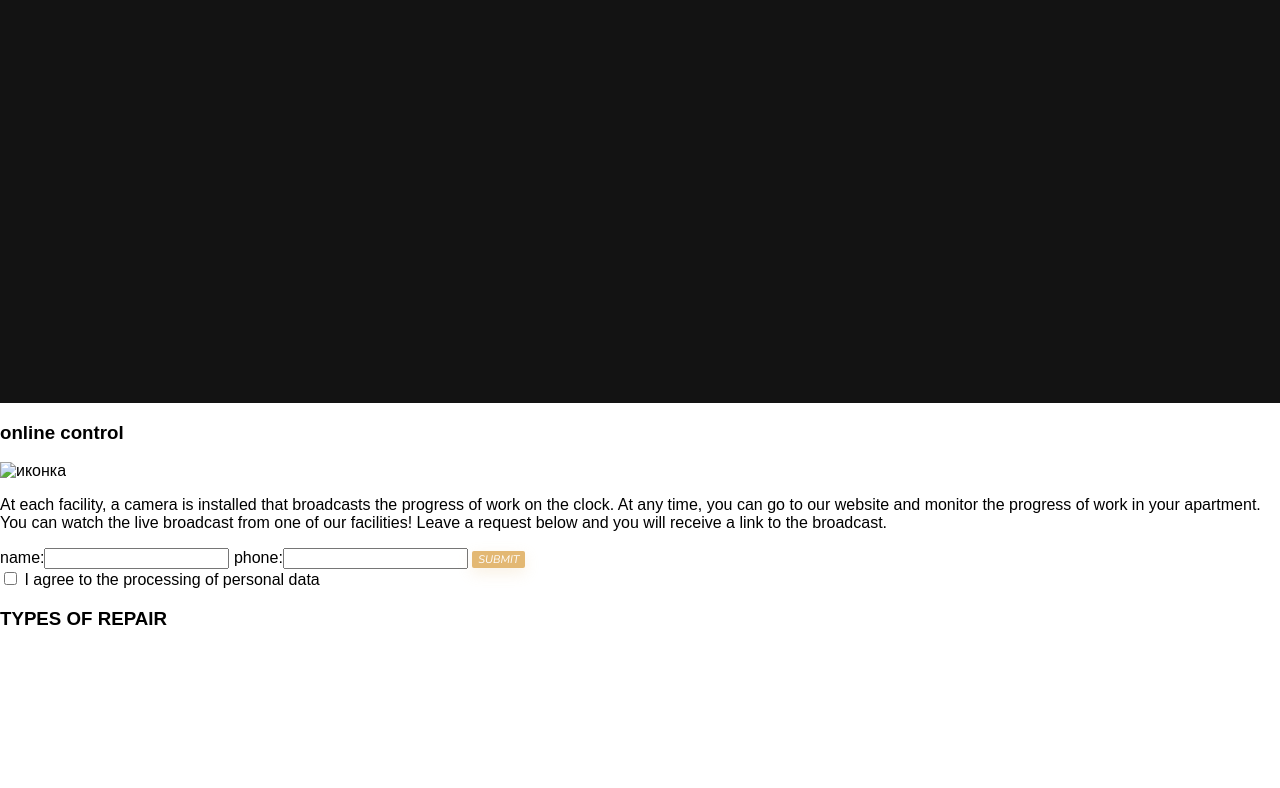
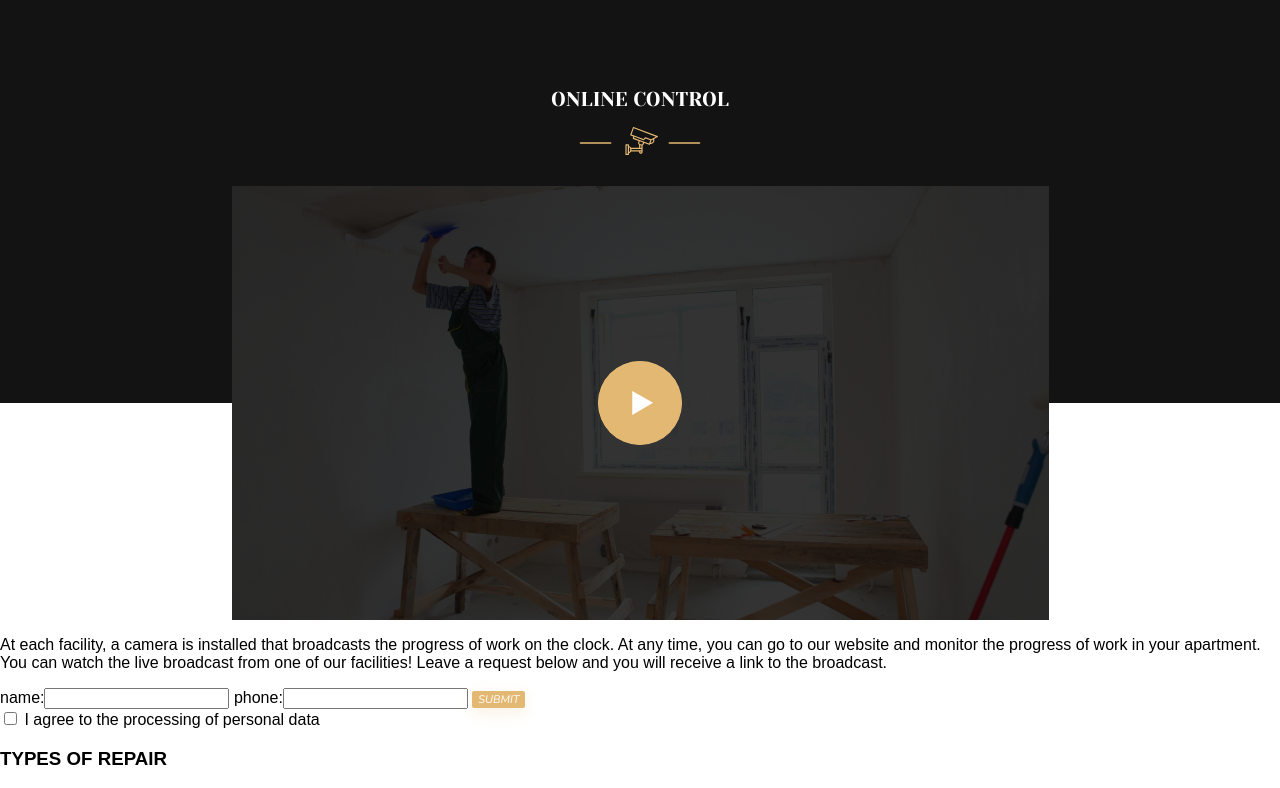
Before and after one commit to rudakov17/css-practice, a plain HTML site: page index.html in a window 1280 px wide. Shown: the part 1461-2249 px from the top of the page. Before the commit the page ends 2110 px from the top, so only its background shows below. Drawn offline with Linux system fonts and the light colour scheme.

Commit message:
секция с видео
надеюсь когда то я буду делать это быстрее((

```diff
--- a/index.html
+++ b/index.html
@@ -160,9 +160,21 @@
           </div>
         </div>
       </section>
+      <section id="online-control-section">
+        <div class="container-online-control" id="container-for-video">
+          <h3 class="online-control-title">online control</h3>
+          <img
+            src="images/camera.svg"
+            id="camera-icon"
+            alt="иконка"
+            height="28px"
+          />
+          <div class="container-video">
+            <img src="images/play-btn.svg" id="play-btn" />
+          </div>
+        </div>
+      </section>
       <section>
-        <h3>online control</h3>
-        <img src="#" alt="иконка" height="28px" />
         <p>
           At each facility, a camera is installed that broadcasts the progress
           of work on the clock. At any time, you can go to our website and
--- a/style.css
+++ b/style.css
@@ -152,6 +152,63 @@ body * {
   color: #e3b873;
 }
 
+#online-control-section {
+  height: 217px;
+  position: relative;
+}
+
+/* #container-for-video {
+} */
+
+.container-online-control {
+  position: absolute;
+  top: -317px;
+  margin: auto;
+  right: 0px;
+  left: 0px;
+}
+
+.online-control-title {
+  font-family: 'Yeseva One';
+  font-style: normal;
+  font-weight: 400;
+  font-size: 20px;
+  line-height: 28px;
+  text-align: center;
+  text-transform: uppercase;
+  margin: 0px auto;
+  color: #ffffff;
+  padding-bottom: 13px;
+}
+
+#camera-icon {
+  display: block;
+  margin: 0px auto 31px;
+  /* padding-bottom: 31px; */
+}
+
+.container-video {
+  height: 434px;
+  width: 817px;
+  background-image: linear-gradient(rgba(0, 0, 0, 0.8), rgba(0, 0, 0, 0.8)),
+    url(../css-practice/images/image\ 6.jpg);
+  margin: 0px auto;
+  position: relative;
+}
+
+#play-btn {
+  background-color: #e3b873;
+  height: 84px;
+  width: 84px;
+  border-radius: 50%;
+  position: absolute;
+  margin: auto;
+  top: 0;
+  left: 0;
+  bottom: 0;
+  right: 0;
+}
+
 .div-for-flex {
   display: flex;
   padding-top: 42px;
```
Also changed, not shown: images/Rectangle 4.15.jpg (added), images/camera.svg (added), images/image 6.jpg (added), images/play-btn.svg (added).
